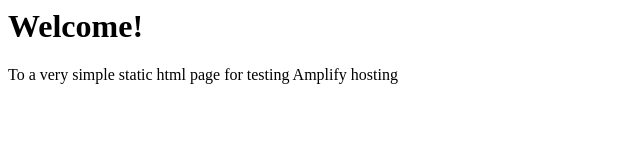
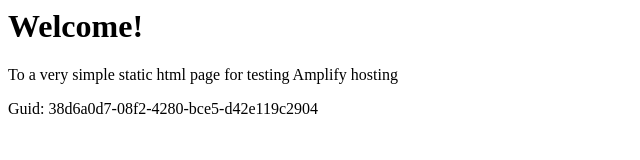
Before and after one commit to aws-aemilia-hkg/Github-PR-Commit-Integration-Test-DoNotTouch-Gith-OKSLNVO2-v1-preprod-ap-east-1, a website: page src/index.html in a window 1280 px wide. Shown: the whole page, without its empty margins (0-640 px from the left). Drawn offline with Linux system fonts and the light colour scheme.

Commit message:
commit from integ tests

```diff
--- a/src/index.html
+++ b/src/index.html
@@ -1,3 +1,5 @@
+
+
 <html lang="en">
 
 <head>
@@ -10,6 +12,6 @@
 <body>
     <h1>Welcome!</h1>
     <p>To a very simple static html page for testing Amplify hosting</p>
-</body>
+    <p>Guid: 38d6a0d7-08f2-4280-bce5-d42e119c2904</p></body>
 
 </html>
```
